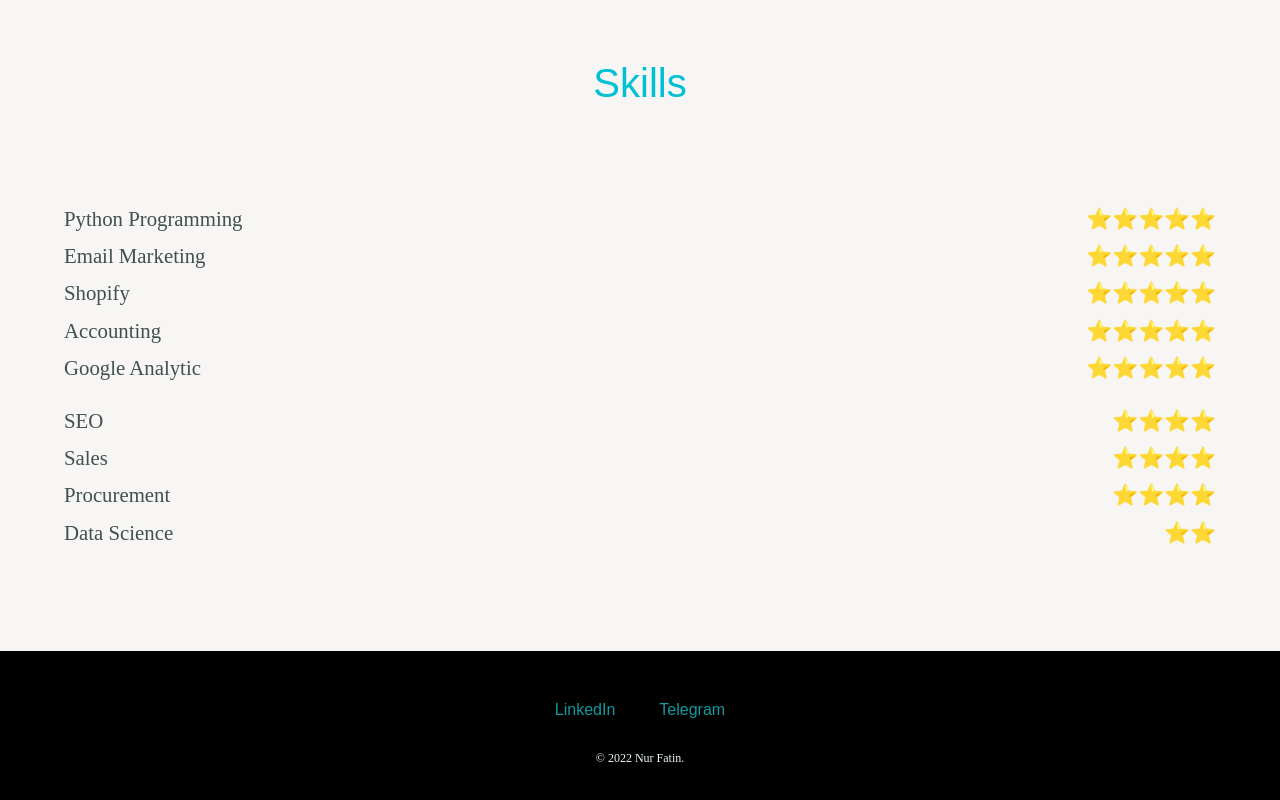
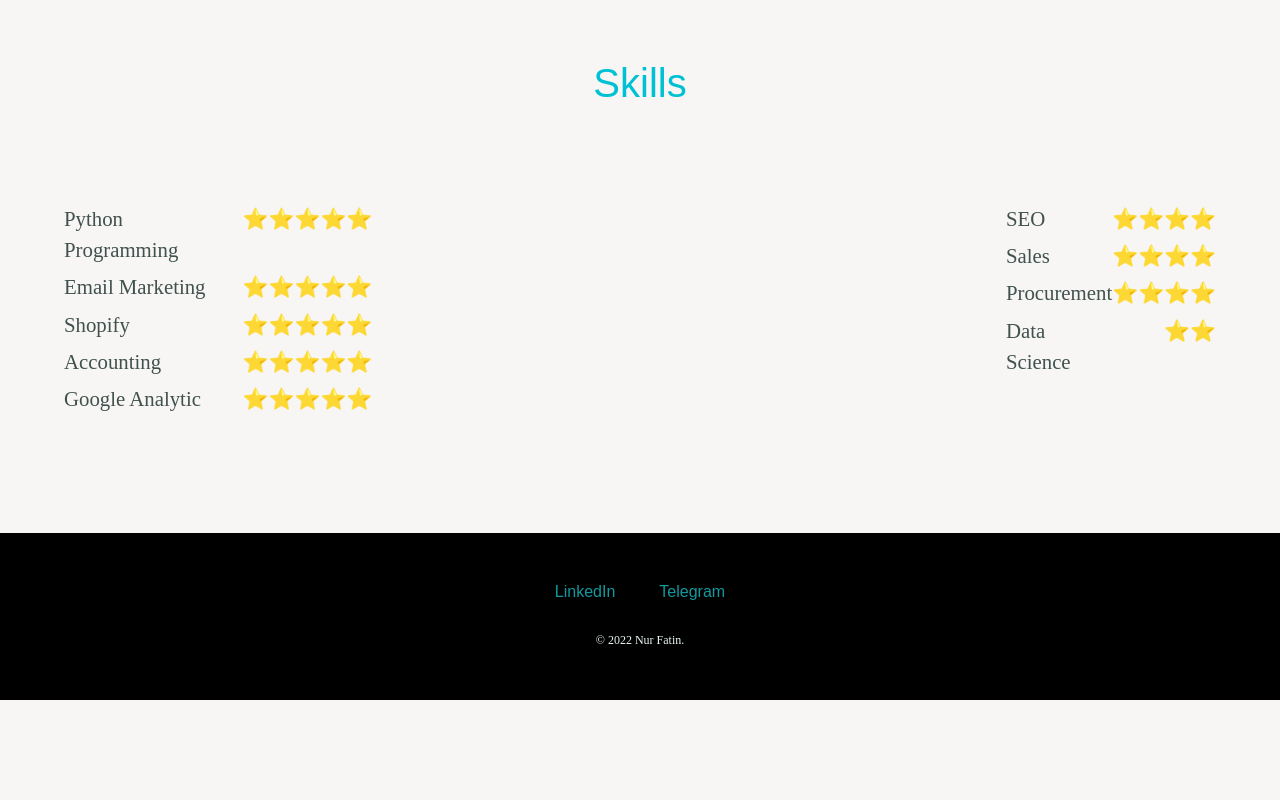
Before and after one commit to Nur-Fatin/CV, a plain HTML site: page index.html in a window 1280 px wide. Shown: the part 3646-4446 px from the top of the page. After the commit the page ends 4346 px from the top, so only its background shows below. Drawn offline with Linux system fonts and the light colour scheme; a web font is replaced by a local one.

Commit message:
Update styles.css

```diff
--- a/styles.css
+++ b/styles.css
@@ -92,8 +92,6 @@ ul {
 .quote-img{
     width: 100vw;
     margin: 80px auto;
-
-
 }
 
 .education{
@@ -112,6 +110,14 @@ ul {
     background-color: #f7f6f4;
     width: 90%;
     margin: 50px auto;
+}
+
+.first-skill-section {
+    display: inline-block;
+}
+
+.second-skill-section {
+    float: right;
 }
 
 .skill-name {
```
